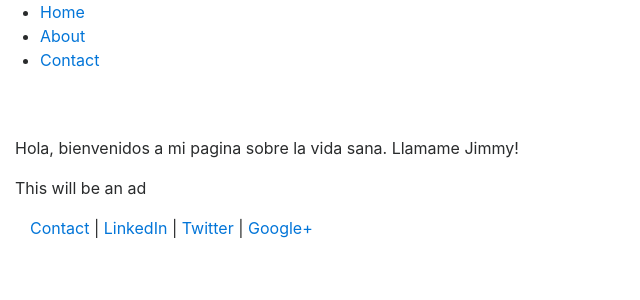
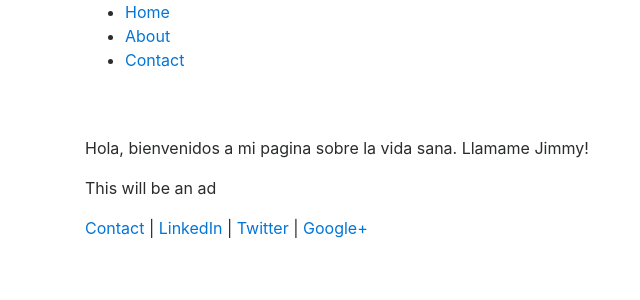
Before and after one commit to Dziugas/mood_balance, a Django app: page / in a window 1280 px wide. Shown: the top 300 px of the page, without its empty margins (0-640 px from the left). Run offline with Django 3.2, Linux system fonts and the light colour scheme; some libraries are stand-ins or nearby versions.

Commit message:
Changing containers - from fluid to fixed

```diff
--- a/home/templates/home/header.html
+++ b/home/templates/home/header.html
@@ -11,20 +11,20 @@
     <title>Hello, world!</title>
   </head>
   <body>
- 	 <div>
+ 	 <div class="container">
 		<ul>
 			<li><a href='/'>Home</a></li>
 			<li><a href='/about/'>About</a></li>
 			<li><a href='/contact/'>Contact</a></li>
 		</ul>
 	 </div>
-	 <div class='container-fluid'>
+	 <div class='container'>
 	 <br><br>
 	    {% block content %}
 		{% endblock %}
 	 </div>
 	 <footer>
-		<div class="container-fluid" style='margin-left:15px'>
+		<div class="container">
 			<p><a href="#" target="blank">Contact</a> | <a href="#" target="blank">LinkedIn</a> | <a href="#" target="blank">Twitter</a> | <a href="#" target="blank">Google+</a></p>
 		</div>
 	</footer>
```
